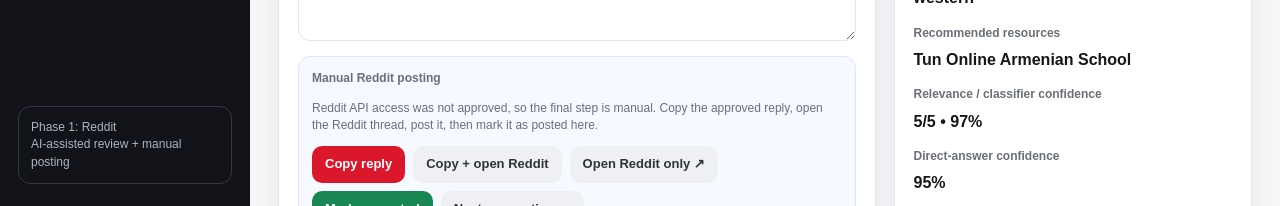
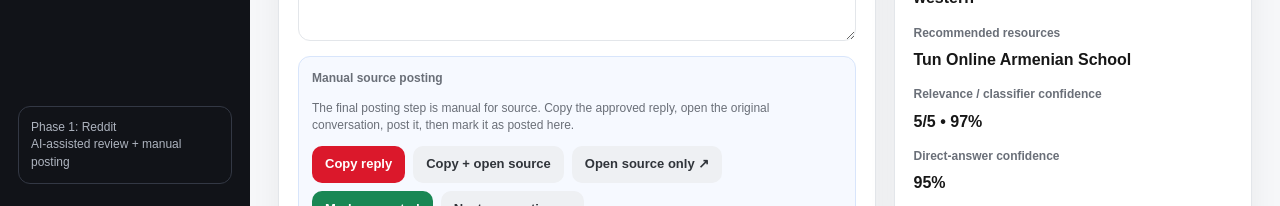
Before and after one commit to elleynote/tun-conversation-engine, a Next.js app: page /opportunities/demo-1 in a window 1280 px wide. Both pictures are taken after a click on the button "Approve". Shown: the part 594-800 px from the top of the page. Built offline with nearby package versions, Linux system fonts and the light colour scheme.

Commit message:
Make review posting controls platform-aware

```diff
--- a/components/opportunity-review.tsx
+++ b/components/opportunity-review.tsx
@@ -55,7 +55,9 @@ export function OpportunityReview({ opportunity, nextOpportunityId }: { opportun
     }
   }
 
-  async function copyAndOpenReddit() {
+  const platformLabel = opportunity.platform === "youtube" ? "YouTube" : opportunity.platform === "reddit" ? "Reddit" : "source";
+
+  async function copyAndOpenSource() {
     if (opportunity.original_url) window.open(opportunity.original_url, "_blank", "noopener,noreferrer");
     await copyReply();
   }
@@ -89,7 +91,7 @@ export function OpportunityReview({ opportunity, nextOpportunityId }: { opportun
           <button className="btn primary" disabled={busy} onClick={promote}>Mark as reply opportunity</button>
           <button className="btn danger" disabled={busy} onClick={dismissAndNext}>Dismiss & next</button>
           <button className="btn secondary" disabled={busy} onClick={goToNextSuggestion}>{nextOpportunityId ? "Next suggestion →" : "Back to queue"}</button>
-          {opportunity.original_url ? <a className="btn secondary" href={opportunity.original_url} target="_blank" rel="noreferrer">View Reddit thread ↗</a> : null}
+          {opportunity.original_url ? <a className="btn secondary" href={opportunity.original_url} target="_blank" rel="noreferrer">{platformLabel === "YouTube" ? "View YouTube comment ↗" : platformLabel === "Reddit" ? "View Reddit thread ↗" : "View source ↗"}</a> : null}
         </div>
         {message ? <p className="small muted">{message}</p> : null}
       </div>
@@ -118,25 +120,25 @@ export function OpportunityReview({ opportunity, nextOpportunityId }: { opportun
           <button className="btn danger" disabled={busy} onClick={() => update("rejected", false)}>Reject</button>
           <button className="btn danger" disabled={busy} onClick={dismissAndNext}>Dismiss & next</button>
           <button className="btn secondary" disabled={busy} onClick={goToNextSuggestion}>{nextOpportunityId ? "Next suggestion →" : "Back to queue"}</button>
-          {opportunity.original_url ? <a className="btn secondary" href={opportunity.original_url} target="_blank" rel="noreferrer">View Reddit thread ↗</a> : null}
+          {opportunity.original_url ? <a className="btn secondary" href={opportunity.original_url} target="_blank" rel="noreferrer">{platformLabel === "YouTube" ? "View YouTube comment ↗" : platformLabel === "Reddit" ? "View Reddit thread ↗" : "View source ↗"}</a> : null}
         </div>
       ) : null}
 
       {approved || posted ? (
         <div className="manual-post-box">
-          <div className="label">Manual Reddit posting</div>
-          <p className="small muted">Reddit API access was not approved, so the final step is manual. Copy the approved reply, open the Reddit thread, post it, then mark it as posted here.</p>
+          <div className="label">Manual {platformLabel} posting</div>
+          <p className="small muted">The final posting step is manual for {platformLabel}. Copy the approved reply, open the original conversation, post it, then mark it as posted here.</p>
           <div className="actions">
             <button className="btn primary" disabled={busy || !draft.trim()} onClick={copyReply}>Copy reply</button>
-            {opportunity.original_url ? <button className="btn secondary" disabled={busy || !draft.trim()} onClick={copyAndOpenReddit}>Copy + open Reddit</button> : null}
-            {opportunity.original_url ? <a className="btn secondary" href={opportunity.original_url} target="_blank" rel="noreferrer">Open Reddit only ↗</a> : null}
+            {opportunity.original_url ? <button className="btn secondary" disabled={busy || !draft.trim()} onClick={copyAndOpenSource}>Copy + open {platformLabel}</button> : null}
+            {opportunity.original_url ? <a className="btn secondary" href={opportunity.original_url} target="_blank" rel="noreferrer">Open {platformLabel} only ↗</a> : null}
             {!posted ? <button className="btn success" disabled={busy} onClick={() => update("posted", false)}>Mark as posted</button> : null}
             <button className="btn secondary" disabled={busy} onClick={goToNextSuggestion}>{nextOpportunityId ? "Next suggestion →" : "Back to queue"}</button>
           </div>
         </div>
       ) : null}
 
-      {posted ? <div className="success-note section-tight"><strong>Posted manually.</strong> This opportunity is complete.</div> : null}
+      {posted ? <div className="success-note section-tight"><strong>Posted manually to {platformLabel}.</strong> This opportunity is complete.</div> : null}
       {message ? <p className="small muted">{message}</p> : null}
     </div>
   );
```
